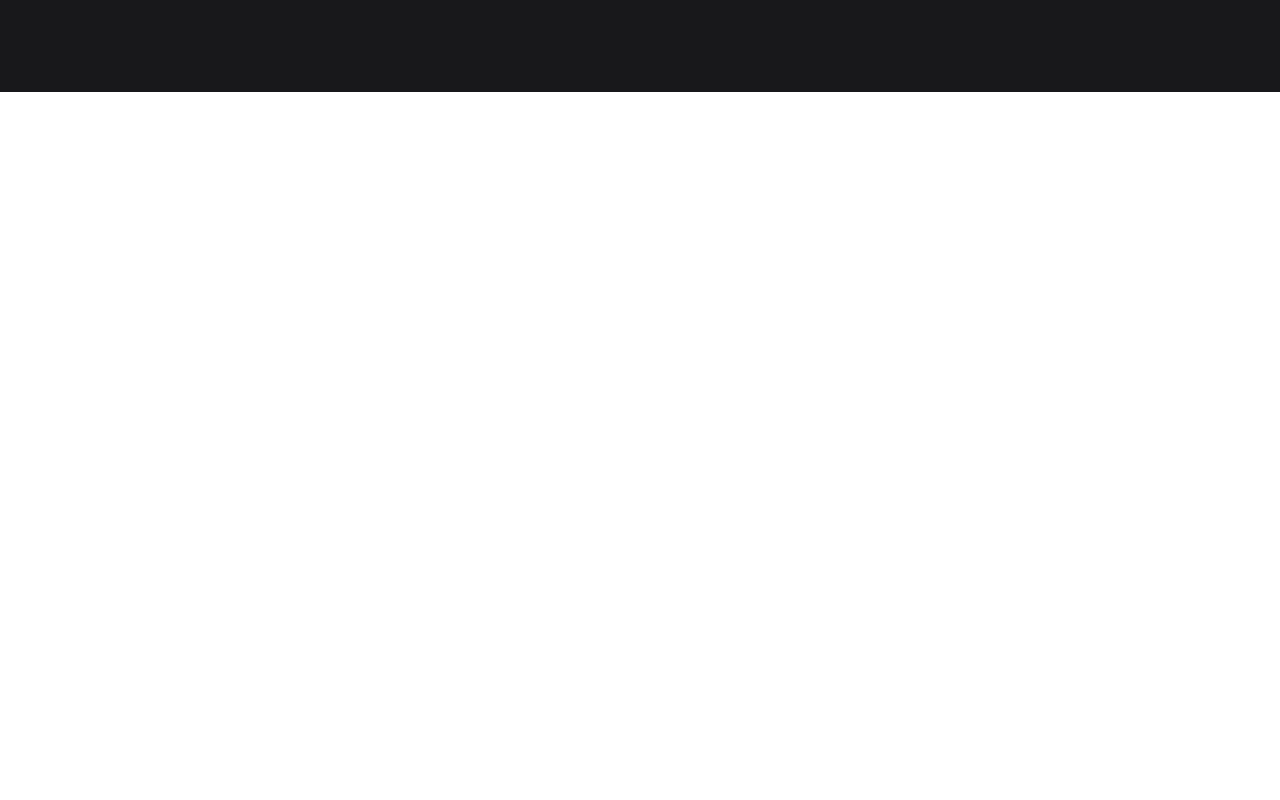
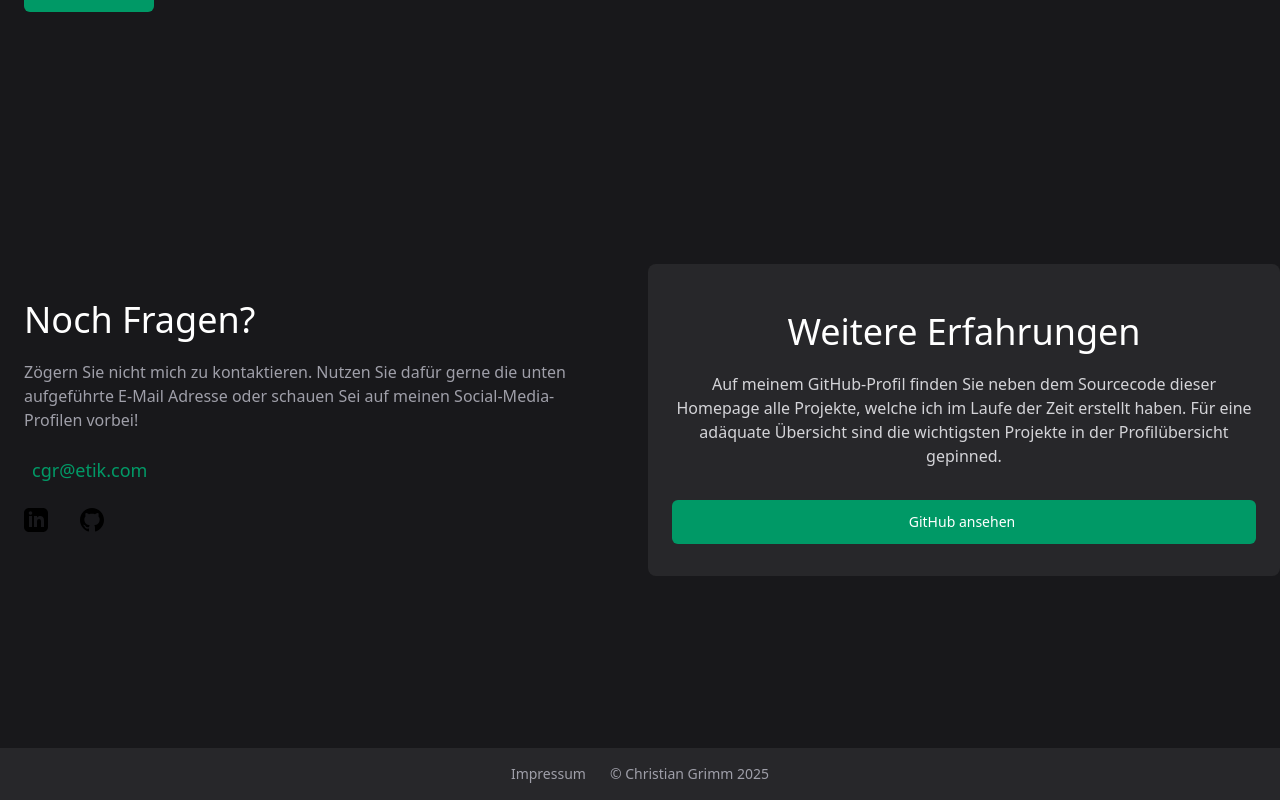
Before and after one commit to chris-gr81/tw-portfolio, a React (Vite) app: page / in a window 1280 px wide. Shown: the part 1796-2596 px from the top of the page. Before the commit the page ends 1888 px from the top, so only its background shows below. Built offline with nearby package versions, Linux system fonts and the light colour scheme.

Commit message:
Finish code

```diff
--- a/src/App.tsx
+++ b/src/App.tsx
@@ -1,13 +1,17 @@
 import { createBrowserRouter, RouterProvider } from "react-router-dom";
 import Root from "./routes/Root";
 import Index from "./routes/Index";
+import Impressum from "./routes/Impressum";
 
 function App() {
   const router = createBrowserRouter([
     {
       path: "/",
       element: <Root />,
-      children: [{ index: true, element: <Index /> }],
+      children: [
+        { index: true, element: <Index /> },
+        { path: "impressum", element: <Impressum /> },
+      ],
     },
   ]);
 
--- a/src/components/button/Button.tsx
+++ b/src/components/button/Button.tsx
@@ -8,9 +8,17 @@ interface ButtonProps {
   tblank?: boolean;
 }
 
-function Button({ text, href, iconSrc, tblank = false }: ButtonProps) {
-  const styling =
-    "flex flex-row items-center justify-center gap-1 bg-emerald-600 hover:bg-emerald-400 text-white py-3 px-4 w-fit rounded-md text-sm font-medium";
+function Button({
+  text,
+  href,
+  iconSrc,
+  tblank = false,
+  oversize,
+}: ButtonProps) {
+  const styling = `flex flex-row items-center justify-center gap-1
+    bg-emerald-600 hover:bg-emerald-400 text-white py-3 px-4
+    ${oversize ? "w-full" : "w-fit"}
+    rounded-md text-sm font-medium`;
   const targeting = tblank
     ? { target: "_blank", rel: "noopener noreferrer" }
     : {};
--- /dev/null
+++ b/src/components/socials/Socials.tsx
@@ -0,0 +1,20 @@
+import { ReactSVG } from "react-svg";
+
+function Socials() {
+  return (
+    <div className="flex flex-row gap-8 mb-2">
+      <a
+        href="https://www.linkedin.com/in/christian-grimm-b5b854105/"
+        className="group"
+        target="blank"
+      >
+        <ReactSVG src="/icons/IconLinkedIn.svg" />
+      </a>
+      <a href="https://github.com/chris-gr81" className="group" target="blank">
+        <ReactSVG src="/icons/IconGitHub.svg" />
+      </a>
+    </div>
+  );
+}
+
+export default Socials;
--- /dev/null
+++ b/src/routes/Impressum.tsx
@@ -0,0 +1,27 @@
+import { Link } from "react-router-dom";
+import FooterSection from "../sections/footerSection/FooterSection";
+import { ReactSVG } from "react-svg";
+
+function Impressum() {
+  return (
+    <div className="flex flex-col gap-40 text-white p-4 h-screen">
+      <Link to="/" className="flex flex-row gap-2 items-center">
+        <ReactSVG src="/icons/IconArrowLeft.svg" />
+        <span>Zurück</span>
+      </Link>
+      <div className="flex flex-col w-full justify-center items-center">
+        <h2 className="text-4xl mb-8 font-bold">Impressum</h2>
+        <h3 className="text-2xl font-bold">Angaben gemäß § 5 TMG</h3>
+        <p>Christian Grimm</p>
+        <p>Wiesbadener Straße 7</p>
+        <p>68305 Mannheim</p>
+        <h3 className="text-2xl mt-8 font-bold">Kontakt</h3>
+        <p>Telefon: 0178/2879778</p>
+        <p>E-Mail: cgr@etik.com</p>
+      </div>
+      <FooterSection />
+    </div>
+  );
+}
+
+export default Impressum;
--- a/src/routes/Index.tsx
+++ b/src/routes/Index.tsx
@@ -1,11 +1,15 @@
 import HeroSection from "../sections/heroSection/HeroSection";
 import ProjectSection from "../sections/projectSection/ProjectSection";
+import ContactSection from "../sections/contactSection/ContactSection";
+import FooterSection from "../sections/footerSection/FooterSection";
 
 function Index() {
   return (
-    <div className="flex flex-col gap-40 container mx-auto px-6 py-16 lg:py-24  xl:py-32">
+    <div className="flex flex-col gap-20">
       <HeroSection />
       <ProjectSection />
+      <ContactSection />
+      <FooterSection />
     </div>
   );
 }
--- /dev/null
+++ b/src/sections/contactSection/ContactSection.tsx
@@ -0,0 +1,55 @@
+import { ReactSVG } from "react-svg";
+import Button from "../../components/button/Button";
+import Socials from "../../components/socials/Socials";
+
+function ContactSection() {
+  return (
+    <section
+      id="contact-section"
+      className="flex flex-col-reverse mt-20
+            sm:max-w-screen-sm sm:mx-auto md:max-w-screen-md
+            lg:grid lg:grid-cols-2 lg:gap-4 lg:items-center lg:container mx-auto"
+    >
+      <div className="container mx-auto px-6 py-16 lg:py-24  xl:py-32">
+        <h2 className="text-white font-medium text-3xl xl:text-4xl mb-5 ">
+          Noch Fragen?
+        </h2>
+        <p className="text-zinc-400 mb-6">
+          Zögern Sie nicht mich zu kontaktieren. Nutzen Sie dafür gerne die
+          unten aufgeführte E-Mail Adresse oder schauen Sei auf meinen
+          Social-Media-Profilen vorbei!
+        </p>
+        <a
+          href="mailto:cgr@etik.com"
+          className="flex flex-row gap-2 items-center text-emerald-600
+          text-lg font-medium mb-6"
+          target="blank"
+        >
+          <ReactSVG src="/icons/IconEnvelope.svg" />
+          cgr@etik.com
+        </a>
+        <Socials />
+      </div>
+      <div className="bg-zinc-800 pt-12 pb-8 px-6 text-center lg:rounded-lg">
+        <h2 className="text-white font-medium text-3xl xl:text-4xl mb-5">
+          Weitere Erfahrungen
+        </h2>
+        <p className="text-zinc-300 mb-8">
+          Auf meinem GitHub-Profil finden Sie neben dem Sourcecode dieser
+          Homepage alle Projekte, welche ich im Laufe der Zeit erstellt haben.
+          Für eine adäquate Übersicht sind die wichtigsten Projekte in der
+          Profilübersicht gepinned.
+        </p>
+        <Button
+          text="GitHub ansehen"
+          href="https://github.com/chris-gr81"
+          iconSrc="/icons/IconArrowLink.svg"
+          tblank={true}
+          oversize={true}
+        />
+      </div>
+    </section>
+  );
+}
+
+export default ContactSection;
--- /dev/null
+++ b/src/sections/footerSection/FooterSection.tsx
@@ -0,0 +1,15 @@
+import { Link } from "react-router-dom";
+
+function FooterSection() {
+  return (
+    <section
+      className="flex flex-row gap-6 bg-zinc-800 p-4 text-zinc-400
+    items-center justify-center text-sm"
+    >
+      <Link to="/Impressum">Impressum</Link>
+      <span>&copy; Christian Grimm 2025</span>
+    </section>
+  );
+}
+
+export default FooterSection;
--- a/src/sections/heroSection/HeroSection.tsx
+++ b/src/sections/heroSection/HeroSection.tsx
@@ -1,9 +1,10 @@
 import { ReactSVG } from "react-svg";
 import Button from "../../components/button/Button";
+import Socials from "../../components/socials/Socials";
 
 function HeroSection() {
   return (
-    <section className="hero-section flex flex-col lg:flex-row lg:items-center lg:justify-center gap-20">
+    <section className="hero-section flex flex-col lg:flex-row lg:items-center lg:justify-center gap-20 container mx-auto px-6 py-16 lg:py-24  xl:py-32">
       <div className="flex flex-col gap-6">
         <img
           className="rounded-full w-24 h-24 lg:w-28 lg:h-28"
@@ -32,22 +33,7 @@ function HeroSection() {
           genauso wie die Herausforderung, komplexe Ideen in klare Lösungen zu
           verwandeln.
         </p>
-        <div className="flex flex-row gap-8 mb-2">
-          <a
-            href="https://www.linkedin.com/in/christian-grimm-b5b854105/"
-            className="group"
-            target="blank"
-          >
-            <ReactSVG src="/icons/IconLinkedIn.svg" />
-          </a>
-          <a
-            href="https://github.com/chris-gr81"
-            className="group"
-            target="blank"
-          >
-            <ReactSVG src="/icons/IconGitHub.svg" />
-          </a>
-        </div>
+        <Socials />
         <Button
           text="Projekte ansehen"
           href="#project-session"
--- a/src/sections/projectSection/ProjectSection.tsx
+++ b/src/sections/projectSection/ProjectSection.tsx
@@ -2,7 +2,10 @@ import ProjectCard from "../../components/projectCard/ProjectCard";
 
 function ProjectSection() {
   return (
-    <section className="project-session" id="project-session">
+    <section
+      className="project-session container mx-auto px-6"
+      id="project-session"
+    >
       <h2 className="text-white text-center font-medium text-3xl xl:text-5xl mb-5">
         Meine Projekte
       </h2>
```
Also changed, not shown: public/icons/IconArrowLeft.svg (added), public/icons/IconEnvelope.svg (added).
